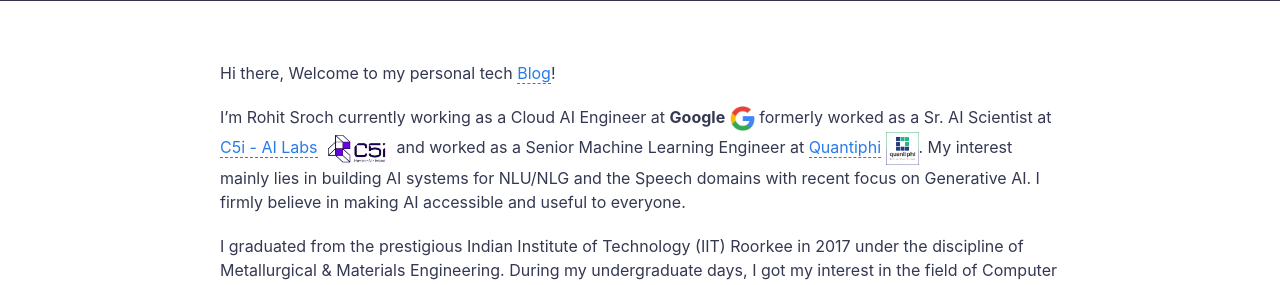
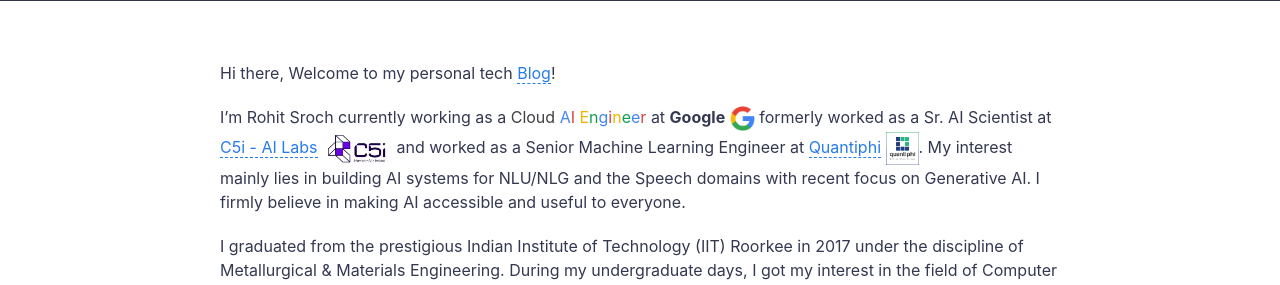
Before and after one commit to rohitsroch/rohitsroch.github.io, a Jekyll site: the page built from about.md, in a window 1280 px wide. Shown: the part 259-544 px from the top of the page. Built offline with Jekyll 4.4.1, drawn with Linux system fonts in a browser that asks for light colours.

Commit message:
Update about.md

```diff
--- a/about.md
+++ b/about.md
@@ -6,7 +6,8 @@
 
 Hi there, Welcome to my personal tech [Blog](https://rohitsroch.github.io/#latest-posts)!
 
-I'm Rohit Sroch currently working as a Cloud AI Engineer at **Google** <img src="{{ site.url }}{{ site.baseurl }}/assets/img/icons/google-logo.png" alt="Google Logo" style="width:25px; height:25px;"> formerly worked as a Sr. AI Scientist at [C5i - AI Labs](https://www.c5i.ai/ai-labs/) <img src="{{ site.url }}{{ site.baseurl }}/assets/img/icons/c5i-logo.png" alt="C5i Logo" style="width:70px; height:35px;"> and worked as a Senior Machine Learning Engineer at [Quantiphi](https://www.quantiphi.com/) <img src="{{ site.url }}{{ site.baseurl }}/assets/img/icons/quantiphi-logo.png" alt="Quantiphi Logo" style="width:33px; height:33px;">. My interest mainly lies in building AI systems for NLU/NLG and the Speech domains with recent focus on Generative AI. I firmly believe in making AI accessible and useful to everyone.
+I'm Rohit Sroch currently working as a <span style="color:#3d3f43;">Cloud</span> <span style="color:#4285F4;">A</span><span style="color:#DB4437;">I</span> <span style="color:#F4B400;">E</span><span style="color:#0F9D58;">n</span><span style="color:#4285F4;">g</span><span style="color:#DB4437;">i</span><span style="color:#F4B400;">n</span><span style="color:#0F9D58;">e</span><span style="color:#4285F4;">e</span><span style="color:#DB4437;">r</span> at
+ **Google** <img src="{{ site.url }}{{ site.baseurl }}/assets/img/icons/google-logo.png" alt="Google Logo" style="width:25px; height:25px;"> formerly worked as a Sr. AI Scientist at [C5i - AI Labs](https://www.c5i.ai/ai-labs/) <img src="{{ site.url }}{{ site.baseurl }}/assets/img/icons/c5i-logo.png" alt="C5i Logo" style="width:70px; height:35px;"> and worked as a Senior Machine Learning Engineer at [Quantiphi](https://www.quantiphi.com/) <img src="{{ site.url }}{{ site.baseurl }}/assets/img/icons/quantiphi-logo.png" alt="Quantiphi Logo" style="width:33px; height:33px;">. My interest mainly lies in building AI systems for NLU/NLG and the Speech domains with recent focus on Generative AI. I firmly believe in making AI accessible and useful to everyone.
 
 I graduated from the prestigious Indian Institute of Technology (IIT) Roorkee in 2017 under the discipline of Metallurgical & Materials Engineering. During my undergraduate days, I got my interest in the field of Computer Science and decided to pursue this as my career path. Due to my rigorous hard work, I landed a summer internship as a Software Developer at [Practo](https://www.practo.com/) <img src="{{ site.url }}{{ site.baseurl }}/assets/img/icons/practo-logo.png" alt="Practo Logo" style="width:25px; height:25px;">. After graduation, I worked as a Software Developer for a few months and finally decided to move into the Data science field. Since then, I have learned a lot and involved in ideating/building solution architecture for some of the most difficult problem statements. Also, I always like to approach any problem with a research mindset.
 
```
